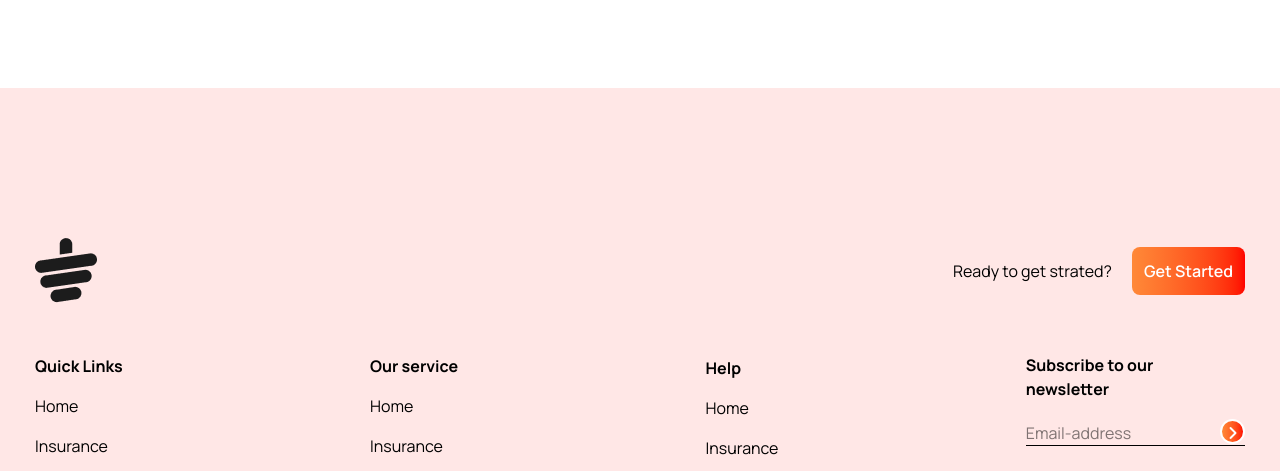
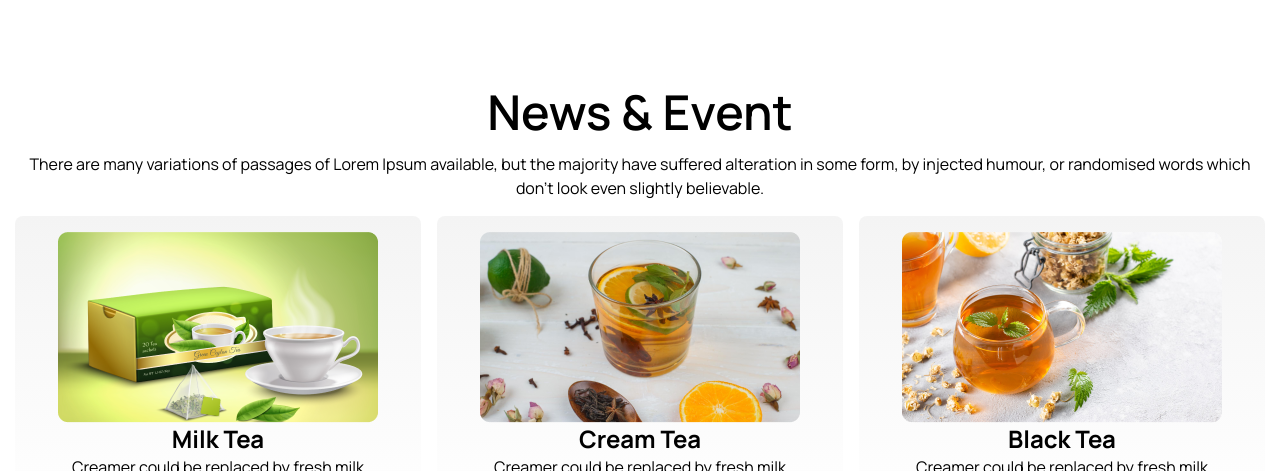
Before and after one commit to hasibulnilo/simple-html-css-tailwind-recap-project, a plain HTML site: page index.html in a window 1280 px wide. Shown: the part 2379-2850 px from the top of the page. Drawn offline with nearby package versions, Linux system fonts and the light colour scheme.

Commit message:
added new section

```diff
--- a/index.html
+++ b/index.html
@@ -176,7 +176,36 @@
 
         </div>
     </div>
+<!-- News event -->
+   <section class=" min-h-[200px]  max-w-[1250px] mx-auto mt-[100px]">
+        <h1 class="text-5xl text-center font-semibold">News & Event</h1>
+        <p class="text-center my-4 ">There are many variations of passages of Lorem Ipsum available, but the majority
+            have suffered alteration in some form, by injected humour, or randomised words which don't look even
+            slightly believable. </p>
 
+        <div class="feature_parent grid md:grid-cols-3 gap-4 min-h-[200px] ">
+
+            <div
+                class="feature-card bg-gradient-to-b from-[#f4f4f4] to-[#f4f4f400]   min-h-[300px] text-center p-4 rounded-lg">
+                <img src="./images/news-1.png" alt="tea" class="mx-auto block">
+                <h1 class="text-2xl font-bold">Milk Tea</h1>
+                <p> Creamer could be replaced by fresh milk </p>
+            </div>
+            <div
+                class="feature-card bg-gradient-to-b from-[#f4f4f4] to-[#f4f4f400] min-h-[300px] text-center p-4 rounded-lg">
+                <img src="./images/news-2.png" alt="tea" class="mx-auto block">
+                <h1 class="text-2xl font-bold">Cream Tea</h1>
+                <p> Creamer could be replaced by fresh milk </p>
+            </div>
+            <div
+                class="feature-card bg-gradient-to-b from-[#f4f4f4] to-[#f4f4f400] min-h-[300px] text-center p-4 rounded-lg">
+                <img src="./images/news-3.png" alt="tea" class="mx-auto block">
+                <h1 class="text-2xl font-bold">Black Tea</h1>
+                <p> Creamer could be replaced by fresh milk </p>
+            </div>
+
+        </div>
+    </section>
 
     <!-- Footer section starts here -->
 
```
